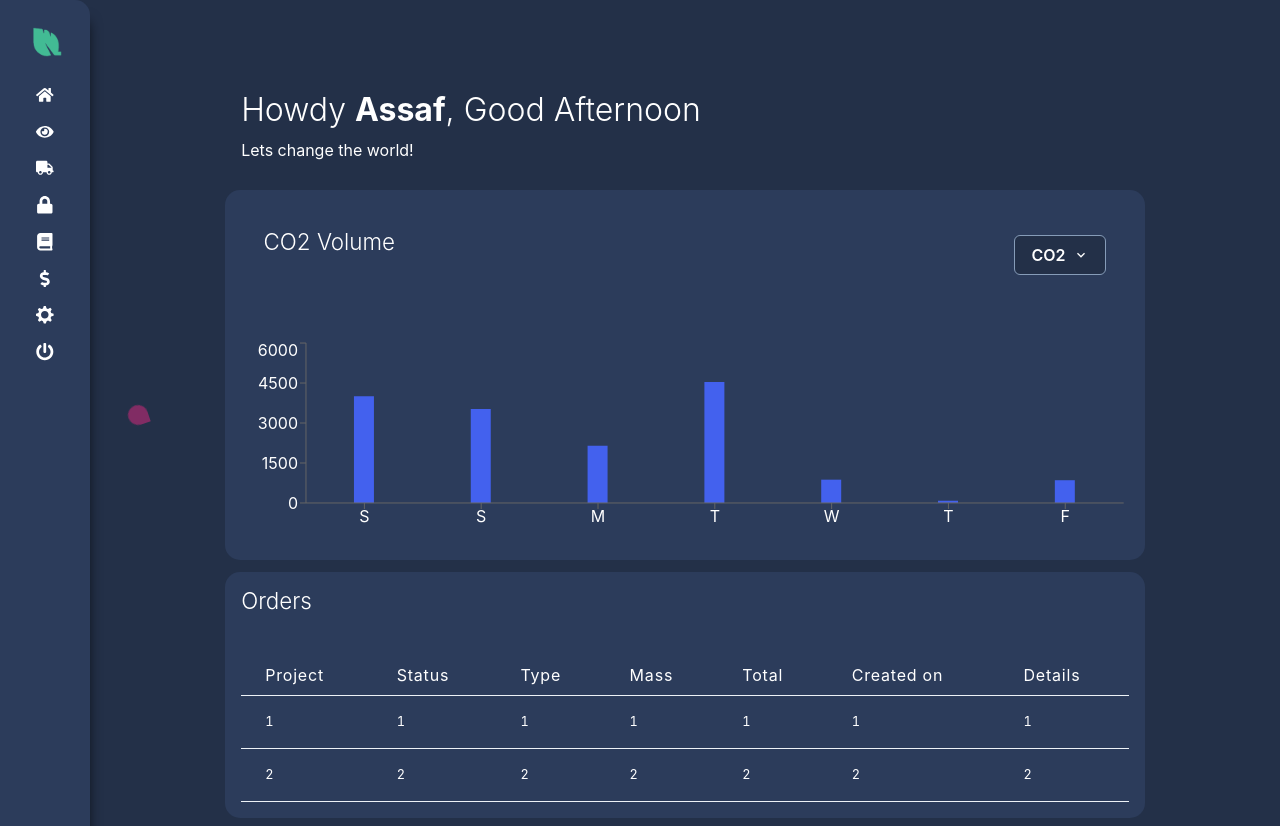
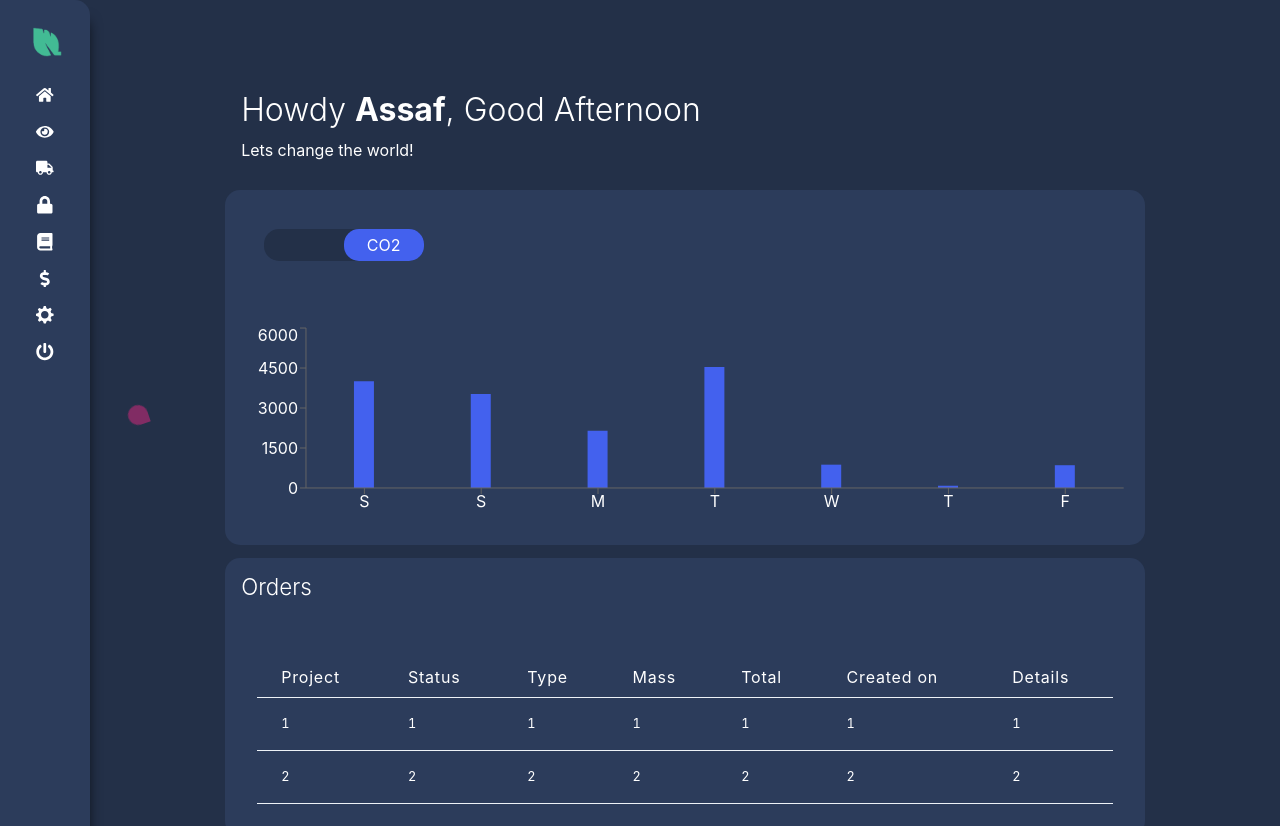
Before and after one commit to AssafWoo/Leaf-groot, a React (Create React App) app: page / in a window 1280 px wide. Shown: the top 826 px of the page. Built offline with nearby package versions, Linux system fonts and the light colour scheme.

Commit message:
added switch button

```diff
--- a/src/Components/Filter/filter_by.jsx
+++ b/src/Components/Filter/filter_by.jsx
@@ -9,33 +9,19 @@ import { DarkerTheme, MainBlue, MainGrey } from "../../Styles/colors";
 const ItemStyle = {
     background: MainBlue, color:'white'
 }
-const FilterBy = ({byParameter}) => {
-    const [timeFilter, setTimeFilter] = useState('Daily');
-    const [CO2filter, setCO2Filter] = useState('CO2');
+const FilterBy = ({parameters}) => {
+    const [filter, setFilter] = useState(parameters[0]);
 
-    if(byParameter === 'time') {
-        return (
-            <Menu>
-                <MenuButton mt="0.4rem" colorScheme="black" bg={DarkerTheme} border={`1px solid ${MainGrey}`} color="white" as={Button} rightIcon={<ChevronDownIcon />} float="right">
-                    {timeFilter}
-                </MenuButton>
-                <MenuList bg={DarkerTheme}>
-                    <MenuItem _focus={{background:'trasparent'}} _hover={{...ItemStyle}} onClick={() => setTimeFilter('Daily')}>Daily</MenuItem>
-                    <MenuItem _hover={{...ItemStyle}}  onClick={() => setTimeFilter('Weekly')}>Weekly</MenuItem>
-                    <MenuItem _hover={{...ItemStyle}}  onClick={() => setTimeFilter('Monthly')}>Monthly</MenuItem>
-                    <MenuItem _hover={{...ItemStyle}}  onClick={() => setTimeFilter('Yearly')}>Yearly</MenuItem>
-                </MenuList>
-            </Menu>
-        )
-    }
     return (
         <Menu>
             <MenuButton mt="0.4rem" colorScheme="black" bg={DarkerTheme} border={`1px solid ${MainGrey}`} color="white" as={Button} rightIcon={<ChevronDownIcon />} float="right">
-                {CO2filter}
+                {filter}
             </MenuButton>
             <MenuList bg={DarkerTheme}>
-                <MenuItem _focus={{background:'trasparent'}} _hover={{...ItemStyle}} onClick={() => setCO2Filter('CO2')}>CO2 Volume</MenuItem>
-                <MenuItem _hover={{...ItemStyle}}  onClick={() => setCO2Filter('Orders')}>Orders</MenuItem>
+                {parameters.map((value, index) => (
+                <MenuItem _focus={{background:'trasparent'}} _hover={{...ItemStyle}} onClick={() => setFilter(value)}>{value}</MenuItem>
+
+                ))}
             </MenuList>
         </Menu>
     )
--- /dev/null
+++ b/src/Components/Switch/switch.jsx
@@ -0,0 +1,13 @@
+import React from "react";
+import { SwitchContent, SwitchWrapper } from "../../Styles/styles";
+
+export const SwitchToggleButton = ({selected, toggleSelected}) => {
+
+    return (
+      <SwitchWrapper onClick={toggleSelected}>
+        <SwitchContent className={`dialog-button ${selected ? "" : "disabled"}`}>
+          {selected ? "CO2" : "Orders"}
+        </SwitchContent>
+      </SwitchWrapper>
+    );
+}
--- a/src/Modules/dashboard/dashboard-content.jsx
+++ b/src/Modules/dashboard/dashboard-content.jsx
@@ -3,17 +3,21 @@ import { Heading } from '@chakra-ui/layout';
 import { Flex, BoxSize, BreakLine } from '../../Styles/styles'
 import SingleUser from '../../Components/UserAvatar/SingelUser';
 import { DarkerTheme,MainBlue, LightBlue } from '../../Styles/colors';
-import FilterBy from '../../Components/Filter/filter_by';
 import {useGetTime} from '../../Utils/useGetTime';
 import BarsChart from '../../Components/Charts/bar';
 import { useScreenSize } from '../../Utils/useScreenSize';
 import OrdersTable from '../../Components/Table/orders_table';
+import { SwitchToggleButton } from '../../Components/Switch/switch';
 
-const DashboardContent = ({companyName, userName}) => {
+const DashboardContent = ({companyName, userName, selected, handleToggleFilter}) => {
     const CurrentTime = useGetTime();
     const screenSize = useScreenSize();
 
     const myStackedRef = useRef();
+
+    const toggleFilter = () => {
+        handleToggleFilter();
+    }
 
     return(
         <>
@@ -28,18 +32,15 @@ const DashboardContent = ({companyName, userName}) => {
                 <BoxSize flexSize="3" isInvisible={true} style={{textAlign:'right', padding:'0'}}>
                     <SingleUser desiredPhoto="company" />
                 </BoxSize> : ''}
-
             </Flex>
-
-
                 <Flex>
                     <BoxSize flexSize="3">
                         <Flex>
                             <BoxSize isInvisible="true" flexSize="1">
-                                <Heading fontWeight="300" textAlign="left" fontSize="1.4rem">CO2 Volume</Heading>
-                            </BoxSize>
-                            <BoxSize isInvisible="true" flexSize="1">
-                                <FilterBy byParameter="CO2" />
+                                <SwitchToggleButton
+                                    selected={selected}
+                                    toggleSelected={toggleFilter}
+                                />
                             </BoxSize>
                         </Flex>
                         <BreakLine />
--- a/src/Pages/main-dashboard.jsx
+++ b/src/Pages/main-dashboard.jsx
@@ -2,24 +2,19 @@ import React, { useContext } from 'react';
 import { Flex  } from '../Styles/styles'
 import DashboardContent from '../Modules/dashboard/dashboard-content';
 import Store from '../Context/global/global-context';
+import { useState } from 'react';
 
 
 const Dashboard = () => {
-    // const [data, setData] = useState(null);
-    // useEffect(() => {
-    //     const fetchFunc = async () => {
-    //         const res = await axios.get('http://localhost:8000');
-    //         await setData(res.data);
-    //     }
-    //         fetchFunc();
-    // }, [])
-    // console.log(data);
+    const[selected, setSelected] = useState(true)
 
-
+    const handleToggleFilter = () => {
+        setSelected(!selected)
+    };
     const {state} = useContext(Store);
     return(
         <Flex>
-            <DashboardContent companyName={state.company.name} userName={state.user.name} />
+            <DashboardContent companyName={state.company.name} userName={state.user.name} selected={selected} handleToggleFilter={handleToggleFilter} />
         </Flex>
     )
 }
--- a/src/Styles/styles.js
+++ b/src/Styles/styles.js
@@ -1,11 +1,13 @@
 import styled from 'styled-components';
-import {DarkTheme, MainGreen, MainGrey, MainPink, MainPurple} from './colors';
+import {DarkerTheme, DarkTheme, LightBlue, MainGreen, MainGrey} from './colors';
 import {ShadowEffect} from './effects';
 
 
 // heading fontsize - 1.1rem;
 // text fontsize - .7rem;
 // font weight - 500;
+
+//Wrappers
 
 export const LayoutGapWrapper = styled.div`
     padding:2rem;
@@ -76,63 +78,8 @@ export const MainWrapper = styled.div`
     height:100vh;
 `
 
-
-
-export const BreakLine = styled.div`
-    margin:2.5rem 0;
-`
-
-export const LeafIcon = styled.img`
-    width:25%;
-    display:block;
-    margin:auto;
-`
-
-export const internalBoxStracture = `
+export const TableWrapper = styled.div`
     padding:1rem;
-    border-radius:15px;
-    color:white;
-    margin:.4rem;
-`
-
-// Boxes
-// SM - flex:1
-// MD - flex:3
-// LG - flex:5
-
-export const BoxSize = styled.div`
-    flex:${props => props.flexSize};
-    background: ${props => props.isInvisible ? '' : DarkTheme };
-    ${internalBoxStracture}
-    ${props => props.header ? {background:MainGreen, color:DarkTheme, position:'relative', border:'none'} : '' };
-
-`
-
-export const Card = styled.div`
-    flex:2;
-    ${internalBoxStracture};
-    border:1px solid ${MainGrey};
-    background: ${props => props.isInvisible ? '' : `1px solid ${DarkTheme}` };
-    ${ShadowEffect}
-`
-
-
-// headers
-
-export const SubHeader = {
-    fontSize:"2rem", textAlign:"left", fontWeight:"300", color:'white'
-}
-
-export const Parag = styled.p`
-    font-size:1.1rem;
-    font-weight:300;
-    text-align:left;
-`
-
-export const InputProperties = {size:'sm', borderRadius:"full", variant:"solid", margin:'0.5rem 0.3rem'}
-
-
-export const TableWrapper = styled.div`
     overflow-x:${props =>  {
          switch(props.size){
             case '3-cols':
@@ -152,7 +99,7 @@ export const TableWrapper = styled.div`
         font-size:.8rem;
 
         &:hover{
-            background-color:${MainPurple}
+            background-color:${DarkerTheme};
         }
 
     }
@@ -163,3 +110,93 @@ export const TableWrapper = styled.div`
     }
 
 `
+export const SwitchWrapper = styled.div`
+    width: 10rem;
+    background-color: ${DarkerTheme};
+    cursor: pointer;
+    user-select: none;
+    border-radius: 15px;
+    height:2rem;
+    position: relative;
+    .disabled {
+        left: 2px;
+        background:${MainGreen};
+    }
+
+`
+
+
+
+//Boxes
+// SM - flex:1
+// MD - flex:3
+// LG - flex:5
+export const internalBoxStracture = `
+    padding:1rem;
+    border-radius:15px;
+    color:white;
+    margin:.4rem;
+`
+export const BoxSize = styled.div`
+    flex:${props => props.flexSize};
+    background: ${props => props.isInvisible ? '' : DarkTheme };
+    ${internalBoxStracture}
+    ${props => props.header ? {background:MainGreen, color:DarkTheme, position:'relative', border:'none'} : '' };
+
+`
+
+
+//Common
+
+export const BreakLine = styled.div`
+    margin:2.5rem 0;
+`
+export const SubHeader = {
+    fontSize:"2rem", textAlign:"left", fontWeight:"300", color:'white'
+}
+
+export const Parag = styled.p`
+    font-size:1.1rem;
+    font-weight:300;
+    text-align:left;
+`
+
+export const InputProperties = {size:'sm', borderRadius:"full", variant:"solid", margin:'0.5rem 0.3rem'}
+
+
+export const LeafIcon = styled.img`
+    width:25%;
+    display:block;
+    margin:auto;
+`
+export const Card = styled.div`
+    flex:2;
+    ${internalBoxStracture};
+    border:1px solid ${MainGrey};
+    background: ${props => props.isInvisible ? '' : `1px solid ${DarkTheme}` };
+    ${ShadowEffect}
+`
+
+
+
+//Switch
+export const SwitchContent = styled.div`
+    font-weight: 400;
+    cursor: pointer;
+    color: white;
+    height:2rem;
+    padding: .3rem 1rem;
+    background:${LightBlue};
+    border-radius: 15px;
+    display: flex;
+    justify-content: center;
+    align-items: center;
+    width: 5rem;
+    border-radius:15px;
+    box-sizing: border-box;
+    position: absolute;
+    left: 5rem;
+    transition: all 0.3s ease;
+
+
+`
```
